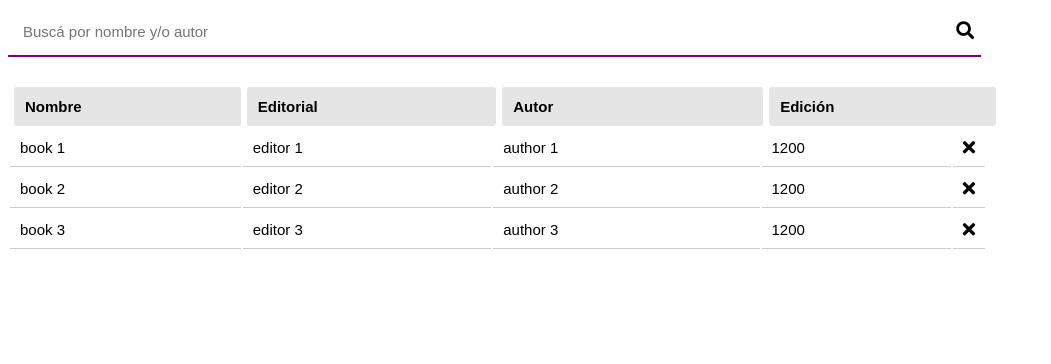
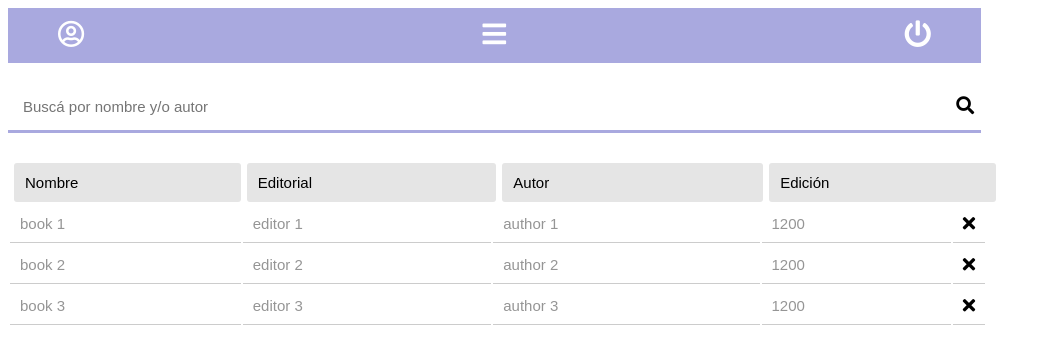
Before and after one commit to olessiap/Book-Index, a React app: page / in a window 1280 px wide. Shown: the whole page, without its empty margins (0-1051 px from the left). Built offline with nearby package versions, Linux system fonts and the light colour scheme.

Commit message:
added Header, cleaned up UI

```diff
--- a/src/BookItems.js
+++ b/src/BookItems.js
@@ -11,7 +11,7 @@ const BookItems = ( {books} ) => (
                     <td className="book-editor">{book.editor}</td>
                     <td className="book-author">{book.author}</td>
                     <td className="book-edition">{book.edition}</td>
-                    <td className="fas fa-times"></td>
+                    <td className="fas fa-times deleteButton"></td>
                 </tr>
             ))}
         </tbody>
--- /dev/null
+++ b/src/Header.js
@@ -0,0 +1,12 @@
+import React from 'react';
+import './style.css';
+
+const Header = () => (
+    <div className="header">
+        <i class="far fa-user-circle icon"></i>
+        <i class="fas fa-bars icon"></i>
+        <i class="fas fa-power-off icon"></i>
+    </div>
+)
+
+export default Header;
--- a/src/index.js
+++ b/src/index.js
@@ -1,12 +1,14 @@
 import React from 'react';
 import ReactDOM from 'react-dom';
 import BookItems from './BookItems';
+import Header from './Header';
 import SearchBar from './SearchBar';
 import SubHeader from './SubHeader';
 import './style.css';
 
 const BookIndex = () => (
     <div>
+        <Header />
         <SearchBar />
         <SubHeader />
         <BookItems books={testBooks}/>
--- a/src/style.css
+++ b/src/style.css
@@ -7,14 +7,20 @@
     width:84%;
 }
 
+.book-list .deleteButton {
+    color: black;
+}
+
 .book-list td {
     padding:10px;
     border-bottom: 1px solid #ccc;
+    color:#959595;
 }
 
 .fas {
     font-size:18px;
 }
+
 
 .sub-headers {
     display: inline-flex;
@@ -23,7 +29,7 @@
 
 .sub-headers div {
     background: #e5e5e5;
-    font-weight: 600;
+    font-weight: 500;
     padding: 11px;
     margin-left: 6px;
     border-radius: 3px;
@@ -48,13 +54,30 @@ input {
     width: 77%;
     padding: 15px;
     margin-bottom: 30px;
+    margin-top:20px;
     outline: none;
-    border-bottom: 2px solid purple;
+    border-bottom: 3px solid #a9a9df;
     border-top: none;
     border-left: none;
     border-right: none;
+
 }
 
 .fa-search {
     margin-left:-25px;
 }
+
+.header {
+    height:55px;
+    background: #a9a9df;
+    width:77%;
+    color:white;
+    font-size:28px;
+    display:flex;
+    justify-content: space-between;
+}
+
+.icon {
+    font-size: 27px;
+    padding:12px 50px 0px 50px;
+}
```
